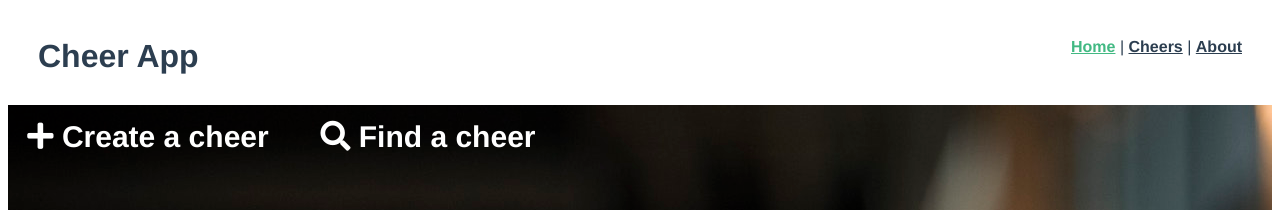
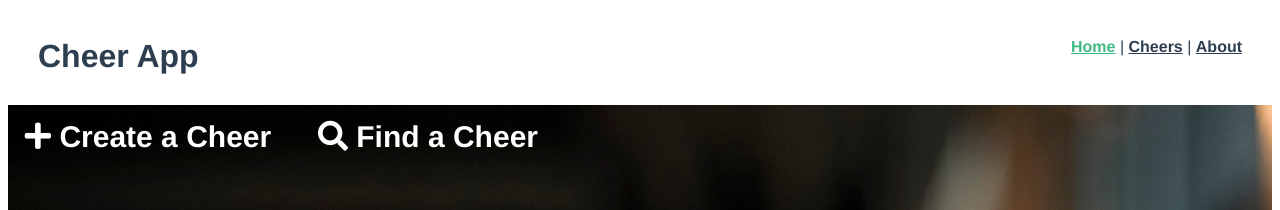
Before and after one commit to adibaram/cheers-mate, a Vue app in the folder cheers-mate/: page / in a window 1280 px wide. Shown: the top 210 px of the page. Built offline with nearby package versions, Linux system fonts and the light colour scheme.

Commit message:
upper case bar

```diff
--- a/cheers-mate/src/views/Home.vue
+++ b/cheers-mate/src/views/Home.vue
@@ -2,11 +2,11 @@
   <div class="home flex">
     <!-- <img alt="Vue logo" src="../assets/logo.png"> -->
     <div class="add-cheer">
-      <h4><i class="fas fa-plus"></i> Create a cheer</h4>
+      <h4><i class="fas fa-plus"></i> Create a Cheer</h4>
     </div>
     <div class="find-cheer">
 
-      <h4><i class="fas fa-search"></i> Find a cheer</h4>
+      <h4><i class="fas fa-search"></i> Find a Cheer</h4>
     </div>
   </div>
 
```
